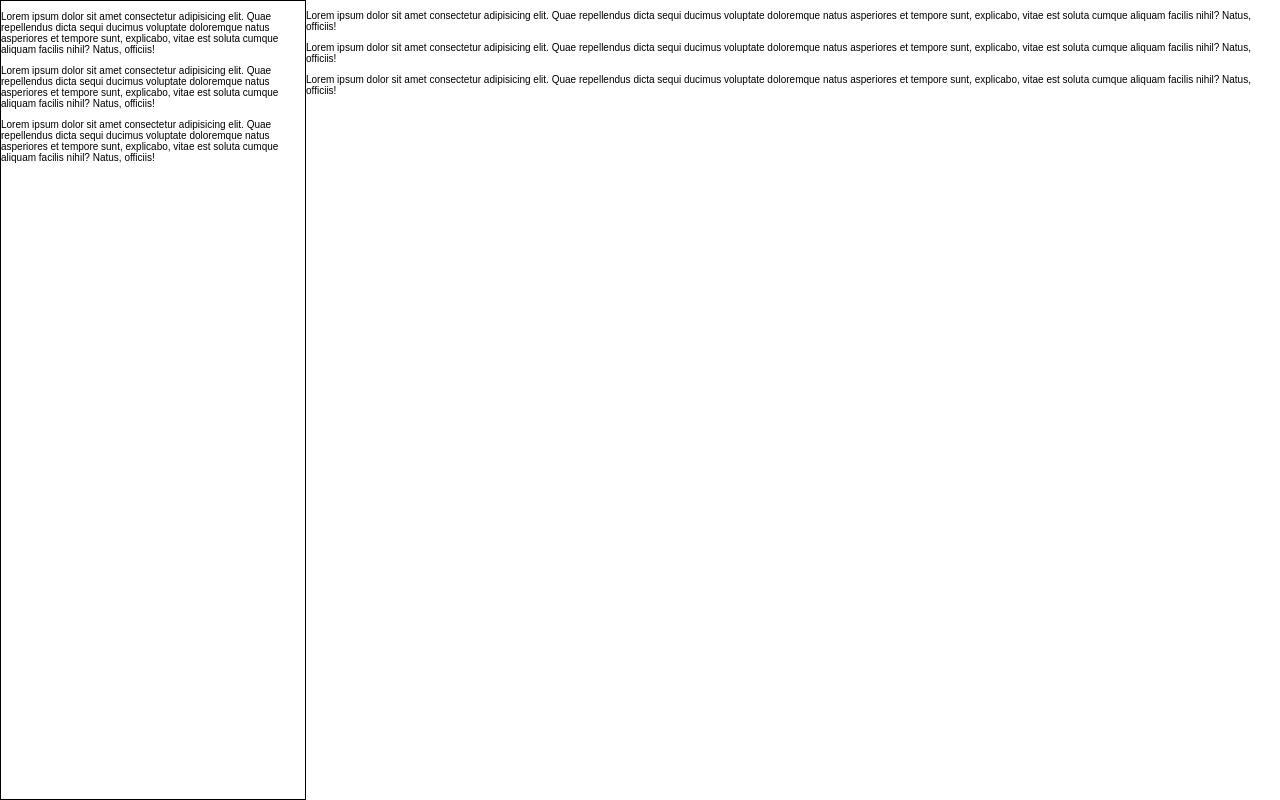
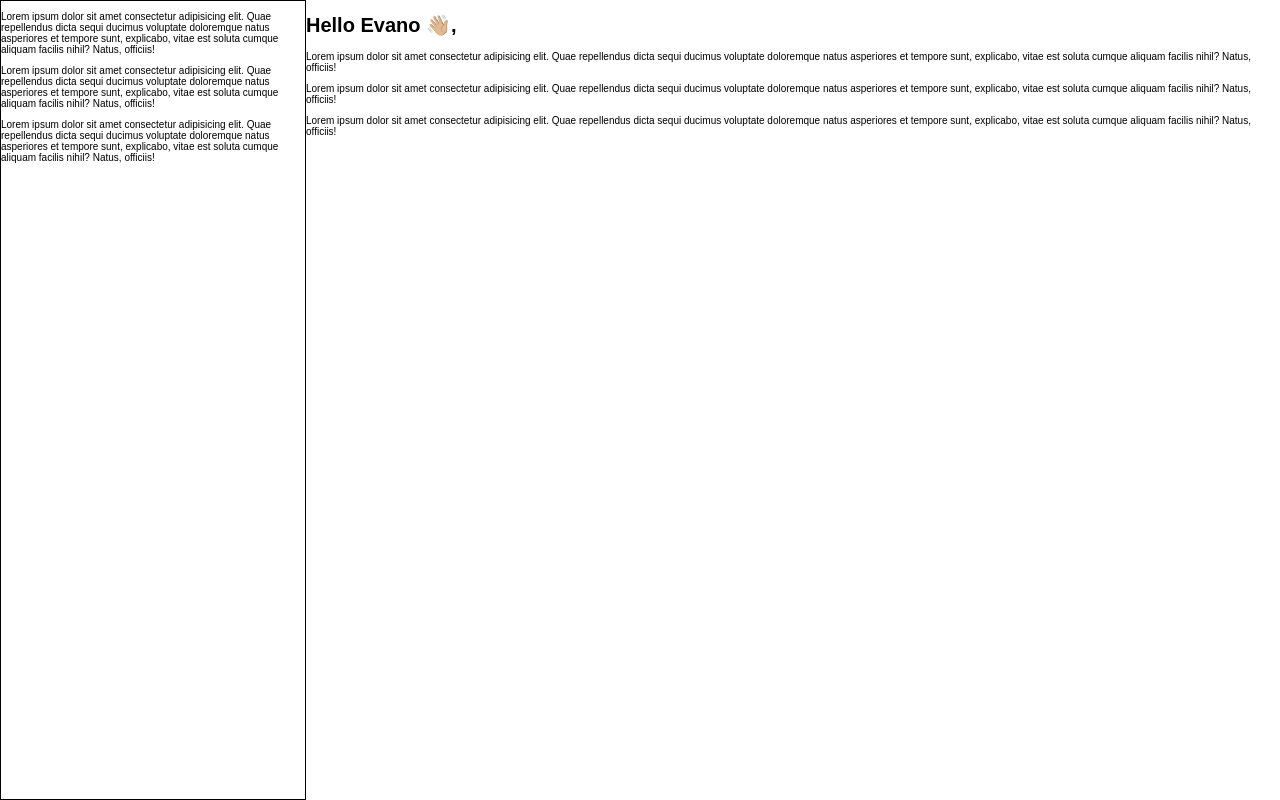
Before and after one commit to adwasar/dashboard-test, a website built with Vite: page src/index.pug in a window 1280 px wide. Built offline with nearby package versions, Linux system fonts and the light colour scheme.

```diff
--- a/src/index.pug
+++ b/src/index.pug
@@ -20,6 +20,7 @@
           ducimus voluptate doloremque natus asperiores et tempore sunt, explicabo, vitae est
           soluta cumque aliquam facilis nihil? Natus, officiis!
       main.content
+        h1 Hello Evano 👋🏼,
         p.
           Lorem ipsum dolor sit amet consectetur adipisicing elit. Quae repellendus dicta sequi
           ducimus voluptate doloremque natus asperiores et tempore sunt, explicabo, vitae est
```
Also changed, not shown: src/assets/images/icons/content/search.svg (added), src/assets/images/icons/content/shevron-left.svg (added), src/assets/images/icons/content/shevron-right.svg (added), src/assets/images/icons/dashboard/3d-square.svg (added), src/assets/images/icons/dashboard/chevron-right.svg (added), src/assets/images/icons/dashboard/discount-shape.svg (added), src/assets/images/icons/dashboard/key-square.svg (added), src/assets/images/icons/dashboard/message-question.svg (added), src/assets/images/icons/dashboard/user-square.svg (added), src/assets/images/icons/dashboard/wallet-money.svg (added), src/assets/images/icons/logo.svg (added).
